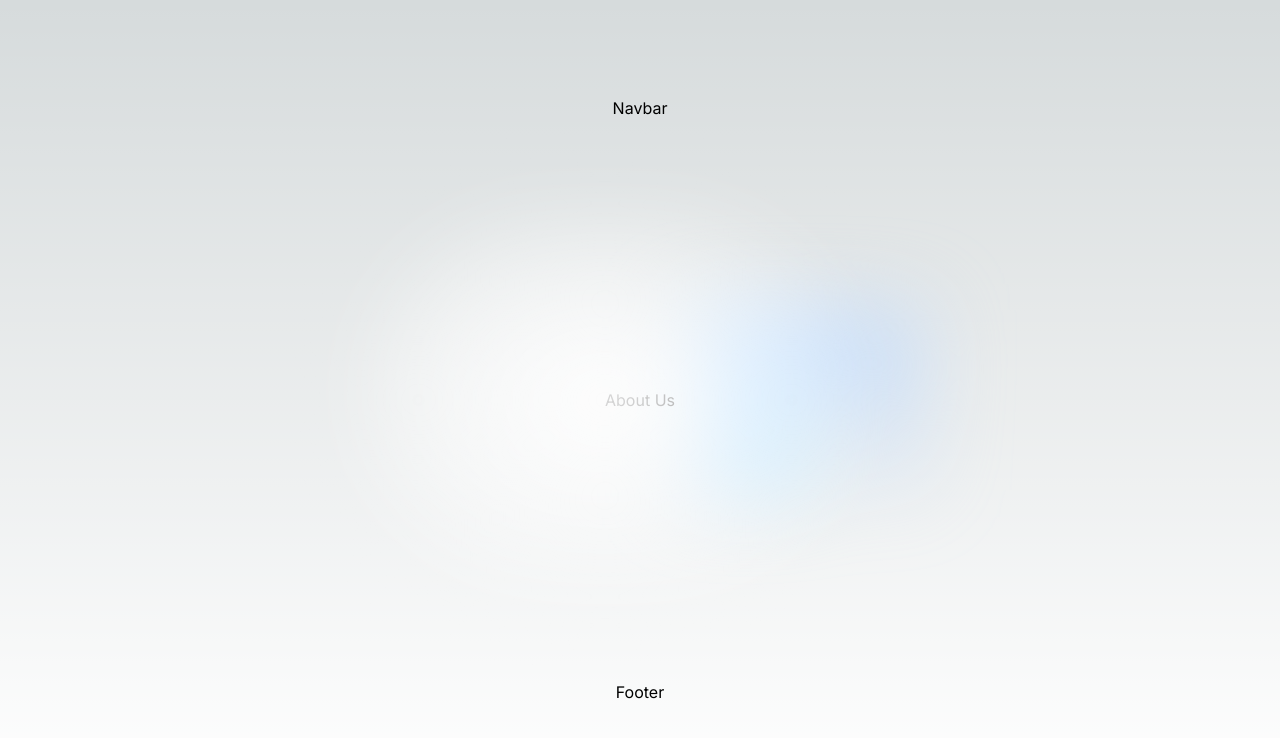
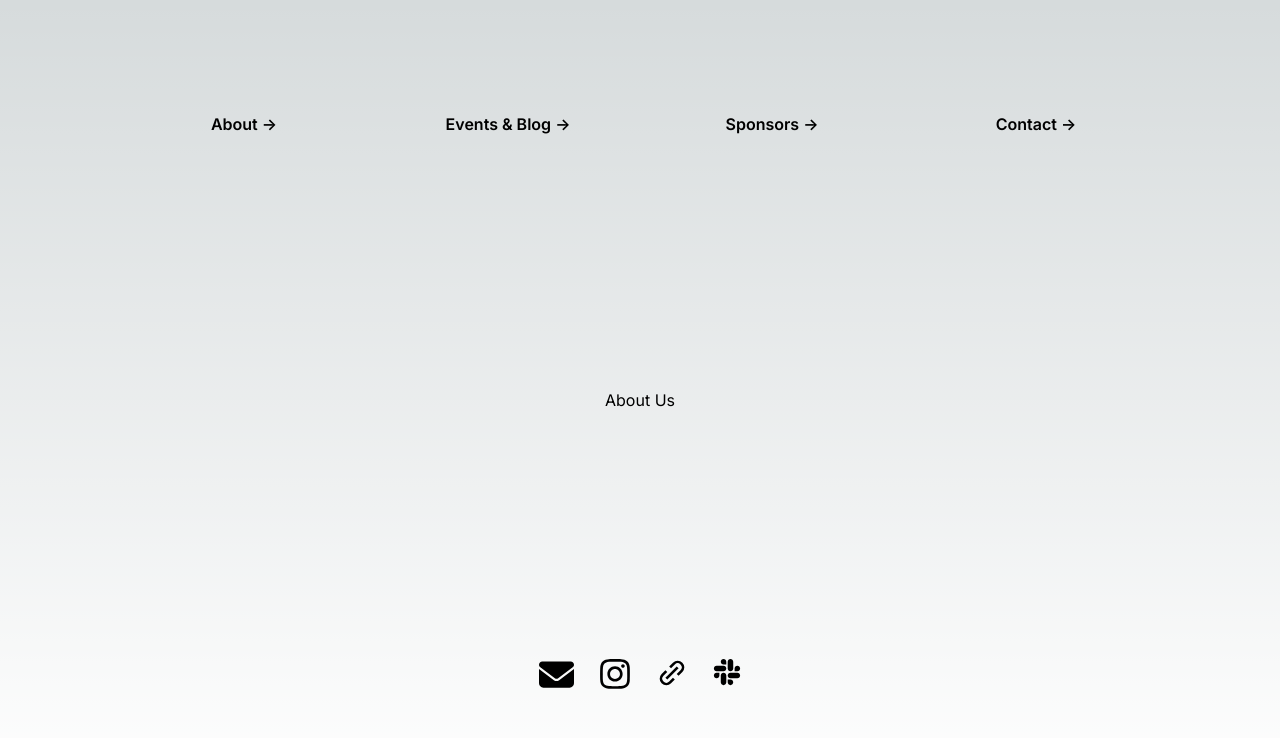
Before and after one commit to ai387/aiinmedsoc, a Next.js app in the folder my-app/: page /about in a window 1280 px wide. Shown: the top 738 px of the page. Built offline with nearby package versions, Linux system fonts and the light colour scheme.

Commit message:
adding navbar and footer to all pages

```diff
--- a/my-app/app/about/page.js
+++ b/my-app/app/about/page.js
@@ -1,15 +1,18 @@
 import React from 'react'
+import NavBar from '@/components/navbar'
+import PageFooter from "@/components/footer";
 
 export default function About() {
   return (
-    <main className="flex min-h-screen flex-col items-center justify-between p-24">
-    <p>Navbar</p>
+    <main className="flex min-h-screen flex-col items-center justify-center p-24">
 
-    <div className="relative flex place-items-center before:absolute before:h-[300px] before:w-full sm:before:w-[480px] before:-translate-x-1/2 before:rounded-full before:bg-gradient-radial before:from-white before:to-transparent before:blur-2xl before:content-[''] after:absolute after:-z-20 after:h-[180px] after:w-full sm:after:w-[240px] after:translate-x-1/3 after:bg-gradient-conic after:from-sky-200 after:via-blue-200 after:blur-2xl after:content-[''] before:dark:bg-gradient-to-br before:dark:from-transparent before:dark:to-blue-700 before:dark:opacity-10 after:dark:from-sky-900 after:dark:via-[#0141ff] after:dark:opacity-40 before:lg:h-[360px] z-[-1]">
+      <NavBar/>
+
+    <div className="items-center">
         <p>About Us</p>
     </div>
 
-      <p>Footer</p>
+      <PageFooter/>
     </main>
   )
 }
--- a/my-app/app/blog/[blogId]/page.js
+++ /dev/null
@@ -1,18 +0,0 @@
-import React from 'react'
-
-
-// must extract product id and perform an action e.g., perform an api call to fetch
-// details about the blog
-export default function Blog({params}) {
-  return (
-    <main className="flex min-h-screen flex-col items-center justify-between p-24">
-    <p>Navbar</p>
-
-    <div className="relative flex place-items-center before:absolute before:h-[300px] before:w-full sm:before:w-[480px] before:-translate-x-1/2 before:rounded-full before:bg-gradient-radial before:from-white before:to-transparent before:blur-2xl before:content-[''] after:absolute after:-z-20 after:h-[180px] after:w-full sm:after:w-[240px] after:translate-x-1/3 after:bg-gradient-conic after:from-sky-200 after:via-blue-200 after:blur-2xl after:content-[''] before:dark:bg-gradient-to-br before:dark:from-transparent before:dark:to-blue-700 before:dark:opacity-10 after:dark:from-sky-900 after:dark:via-[#0141ff] after:dark:opacity-40 before:lg:h-[360px] z-[-1]">
-        <p>{params.blogId} blog post </p>
-    </div>
-
-      <p>Footer</p>
-    </main>
-  )
-}
--- a/my-app/app/blog/page.js
+++ /dev/null
@@ -1,16 +0,0 @@
-import React from 'react'
-
-// put in a calendar on this page to show upcoming events
-// to look at past events, go to the blog page - add extra link to blog page
-
-export default function Blog() {
-  return (
-    <main className="flex min-h-screen flex-col items-center justify-between p-24">
-    <div className="relative flex place-items-center before:absolute before:h-[300px] before:w-full sm:before:w-[480px] before:-translate-x-1/2 before:rounded-full before:bg-gradient-radial before:from-white before:to-transparent before:blur-2xl before:content-[''] after:absolute after:-z-20 after:h-[180px] after:w-full sm:after:w-[240px] after:translate-x-1/3 after:bg-gradient-conic after:from-sky-200 after:via-blue-200 after:blur-2xl after:content-[''] before:dark:bg-gradient-to-br before:dark:from-transparent before:dark:to-blue-700 before:dark:opacity-10 after:dark:from-sky-900 after:dark:via-[#0141ff] after:dark:opacity-40 before:lg:h-[360px] z-[-1]">
-        <p>Blog Page</p>
-        <p>First Blog Post</p>
-        <p>Second Blog Post</p>
-      </div>
-    </main>
-  )
-}
--- a/my-app/app/contactPage/page.js
+++ b/my-app/app/contactPage/page.js
@@ -1,11 +1,18 @@
 import React from 'react'
+import NavBar from '@/components/navbar'
+import PageFooter from "@/components/footer";
 
 export default function contact() {
   return (
-    <main className="flex min-h-screen flex-col items-center justify-between p-24">
-    <div className="relative flex place-items-center before:absolute before:h-[300px] before:w-full sm:before:w-[480px] before:-translate-x-1/2 before:rounded-full before:bg-gradient-radial before:from-white before:to-transparent before:blur-2xl before:content-[''] after:absolute after:-z-20 after:h-[180px] after:w-full sm:after:w-[240px] after:translate-x-1/3 after:bg-gradient-conic after:from-sky-200 after:via-blue-200 after:blur-2xl after:content-[''] before:dark:bg-gradient-to-br before:dark:from-transparent before:dark:to-blue-700 before:dark:opacity-10 after:dark:from-sky-900 after:dark:via-[#0141ff] after:dark:opacity-40 before:lg:h-[360px] z-[-1]">
-        <p>contact us using the methods below</p>
-      </div>
-    </main>
+    <main className="flex min-h-screen flex-col items-center justify-center p-24">
+
+    <NavBar/>
+
+    <div className="items-center">
+        <p>Contact Us</p>
+    </div>
+
+    <PageFooter/>
+  </main>
   )
 }
--- a/my-app/app/eventsPage/page.js
+++ b/my-app/app/eventsPage/page.js
@@ -1,16 +1,24 @@
 import React from 'react'
+import NavBar from '@/components/navbar'
+import PageFooter from "@/components/footer";
 
 // put in a calendar on this page to show upcoming events
 // to look at past events, go to the blog page - add extra link to blog page
 
 export default function Events() {
   return (
-    <main className="flex min-h-screen flex-col items-center justify-between p-24">
-    <div className="relative flex place-items-center before:absolute before:h-[300px] before:w-full sm:before:w-[480px] before:-translate-x-1/2 before:rounded-full before:bg-gradient-radial before:from-white before:to-transparent before:blur-2xl before:content-[''] after:absolute after:-z-20 after:h-[180px] after:w-full sm:after:w-[240px] after:translate-x-1/3 after:bg-gradient-conic after:from-sky-200 after:via-blue-200 after:blur-2xl after:content-[''] before:dark:bg-gradient-to-br before:dark:from-transparent before:dark:to-blue-700 before:dark:opacity-10 after:dark:from-sky-900 after:dark:via-[#0141ff] after:dark:opacity-40 before:lg:h-[360px] z-[-1]">
+    <main className="flex min-h-screen flex-col items-center justify-center p-24">
+
+      <NavBar/>
+
+      <div className="items-center">
         <p>Events</p>
         <p> put in a calendar - connect to gmail calendar?</p>
         <p>put in a dynamic blog page</p>
       </div>
+
+      <PageFooter/>
+
     </main>
   )
 }
--- a/my-app/app/page.js
+++ b/my-app/app/page.js
@@ -21,7 +21,7 @@ export default function Home() {
 
     <div className="text-sm p-5 ">
       <a href="https://lists.cam.ac.uk/sympa/subscribe/soc-aim"
-        className="group rounded-full border border-transparent px-5 py-4 transition-colors border-gray-300 hover:bg-gray-100">
+        className="group rounded-full border border-transparent px-5 py-4 transition-colors border-gray-300 hover:bg-gray-100  dark:border-gray-300 dark:hover:bg-gray-900">
         Join the Society
       </a>
     </div>
--- a/my-app/app/sponsors/page.js
+++ b/my-app/app/sponsors/page.js
@@ -1,11 +1,18 @@
 import React from 'react'
+import NavBar from '@/components/navbar'
+import PageFooter from "@/components/footer";
 
 export default function Sponsors() {
   return (
-    <main className="flex min-h-screen flex-col items-center justify-between p-24">
-    <div className="relative flex place-items-center before:absolute before:h-[300px] before:w-full sm:before:w-[480px] before:-translate-x-1/2 before:rounded-full before:bg-gradient-radial before:from-white before:to-transparent before:blur-2xl before:content-[''] after:absolute after:-z-20 after:h-[180px] after:w-full sm:after:w-[240px] after:translate-x-1/3 after:bg-gradient-conic after:from-sky-200 after:via-blue-200 after:blur-2xl after:content-[''] before:dark:bg-gradient-to-br before:dark:from-transparent before:dark:to-blue-700 before:dark:opacity-10 after:dark:from-sky-900 after:dark:via-[#0141ff] after:dark:opacity-40 before:lg:h-[360px] z-[-1]">
+    <main className="flex min-h-screen flex-col items-center justify-center p-24">
+
+    <NavBar/>
+
+    <div className="items-center">
         <p>Our Sponsors</p>
-      </div>
+    </div>
+
+      <PageFooter/>
     </main>
   )
 }
```
